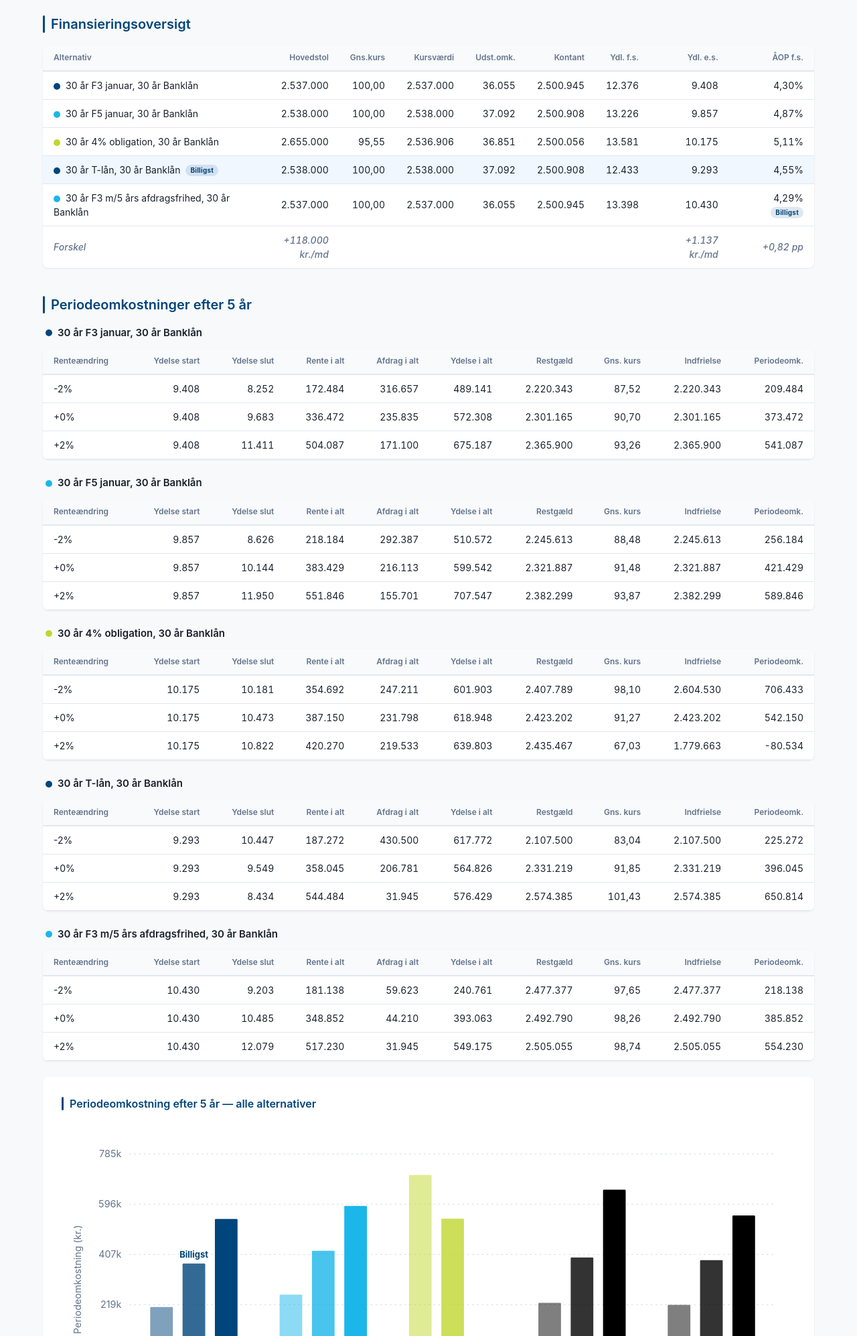
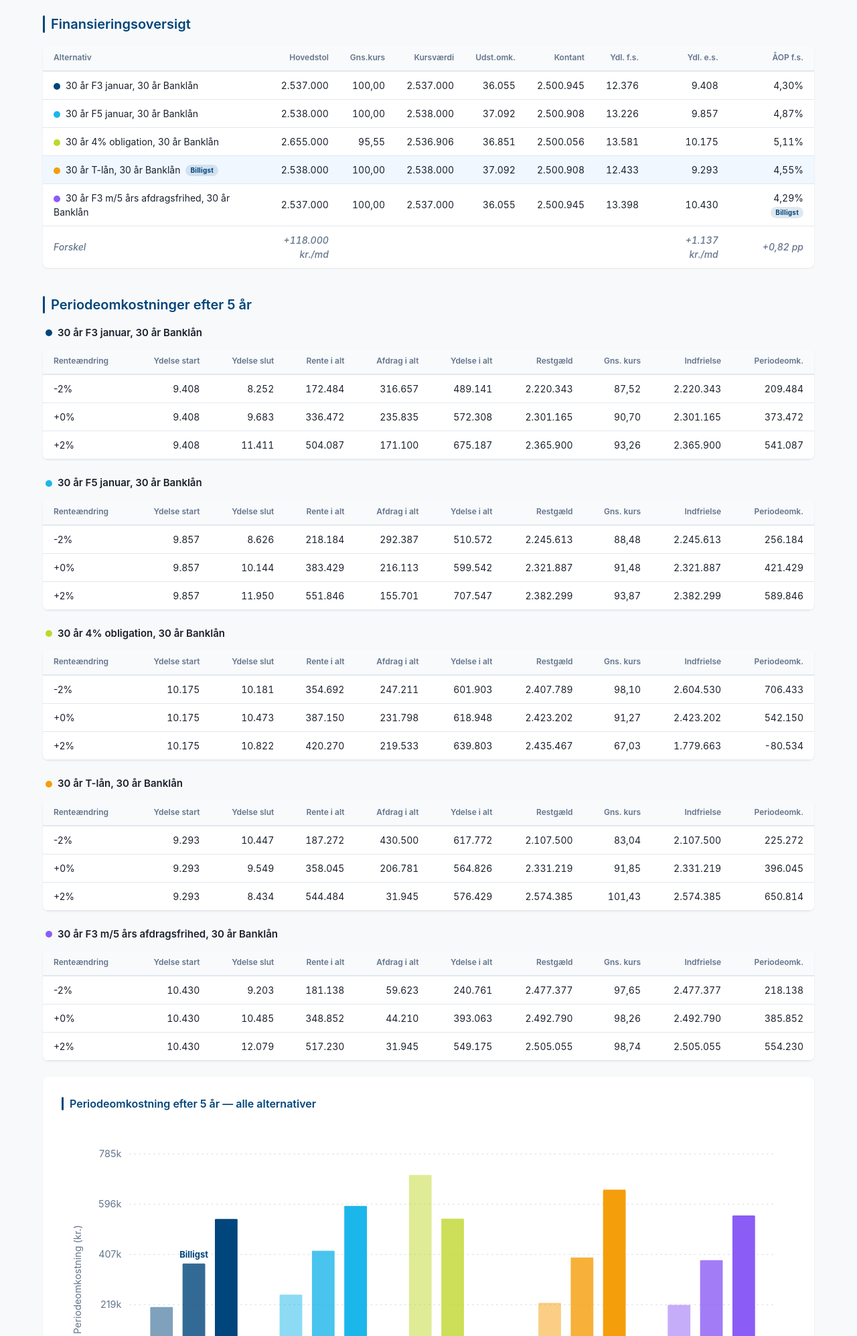
Before and after one commit to JakobHavtorn/boligregner-os, a FastAPI app: page / in a window 1280 px wide. Shown: the part 319-2314 px from the top of the page at 67% size. Run offline with FastAPI, Linux system fonts and the light colour scheme.

Commit message:
Fix 5-color bug: add amber and purple for 5 alternatives
ALT_COLORS and CHART_COLORS_HEX had 3 entries but the default preset
has 5 alternatives. Added amber (#F59E0B) and purple (#8B5CF6) to
both arrays in results.html and alternative.html, plus .dot-amber
and .dot-purple CSS classes.

```diff
--- a/src/boligregner/templates/alternative.html
+++ b/src/boligregner/templates/alternative.html
@@ -110,6 +110,8 @@ td.num { font-variant-numeric: tabular-nums; }
 .dot-navy { background: var(--navy); }
 .dot-cyan { background: var(--cyan); }
 .dot-lime { background: var(--lime); }
+.dot-amber { background: #F59E0B; }
+.dot-purple { background: #8B5CF6; }
 
 /* Horizon table title */
 .horizon-alt-title {
@@ -220,7 +222,7 @@ Udregningerne er baseret på en uafhængig reimplementering af danske realkredit
 
 <script>
 const ALT_INDEX = {{ alt_index }};
-const ALT_COLORS = ['navy', 'cyan', 'lime'];
+const ALT_COLORS = ['navy', 'cyan', 'lime', 'amber', 'purple'];
 
 let currentInput = null;
 
--- a/src/boligregner/templates/results.html
+++ b/src/boligregner/templates/results.html
@@ -138,6 +138,8 @@ tr.forskel td { border-bottom: none; font-weight: 500; }
 .dot-navy { background: var(--navy); }
 .dot-cyan { background: var(--cyan); }
 .dot-lime { background: var(--lime); }
+.dot-amber { background: #F59E0B; }
+.dot-purple { background: #8B5CF6; }
 
 /* Horizon tables */
 .horizon-alt { margin-bottom: 24px; }
@@ -443,8 +445,8 @@ Udregningerne er baseret på en uafhængig reimplementering af danske realkredit
 </div>
 
 <script>
-const ALT_COLORS = ['navy', 'cyan', 'lime'];
-const CHART_COLORS_HEX = ['#00457B', '#1BB6EA', '#C1D72F'];
+const ALT_COLORS = ['navy', 'cyan', 'lime', 'amber', 'purple'];
+const CHART_COLORS_HEX = ['#00457B', '#1BB6EA', '#C1D72F', '#F59E0B', '#8B5CF6'];
 const SHOCK_LABELS = ['−2%', '0%', '+2%'];
 const SHOCK_OPACITIES = [0.5, 0.8, 1.0];
 let currentInput = null;
```
